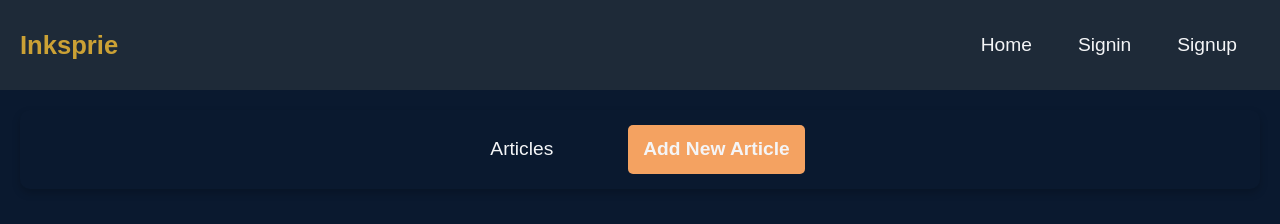
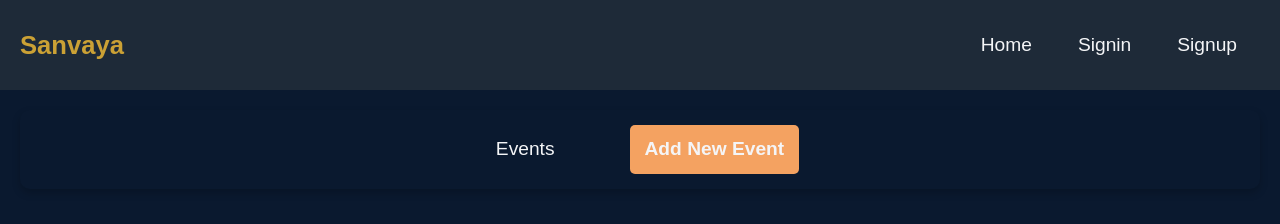
Before and after one commit to Ragi-Varshini-Reddy/ACM-Event-Portal, a React (Vite) app in the folder client/: page /author-profile/1/article in a window 1280 px wide. Shown: the top 224 px of the page. Built offline with nearby package versions, Linux system fonts and the light colour scheme; no server answers.

Commit message:
Changed names

```diff
--- a/client/src/components/author/AuthorProfile.jsx
+++ b/client/src/components/author/AuthorProfile.jsx
@@ -8,10 +8,10 @@ function AuthorProfile() {
       <nav className="nav-bar">
         <ul className='nav-list'>
         <li>
-          <NavLink to = "articles" className="nav-link">Articles</NavLink>
+          <NavLink to = "articles" className="nav-link">Events</NavLink>
         </li>
         <li>
-          <NavLink to = "article" className="nav-link">Add New Article</NavLink>
+          <NavLink to = "article" className="nav-link">Add New Event</NavLink>
         </li>
         </ul>
       </nav>
--- a/client/src/components/common/Header.jsx
+++ b/client/src/components/common/Header.jsx
@@ -162,7 +162,7 @@ function Header() {
   return (
     <header className="header-container">
       <nav className="navbar navbar-expand-lg">
-        <Link to="/" className="logo">Inksprie</Link>
+        <Link to="/" className="logo">Sanvaya</Link>
         <button className="menu-toggle" onClick={toggleMenu}>
           &#9776;
         </button>
```
